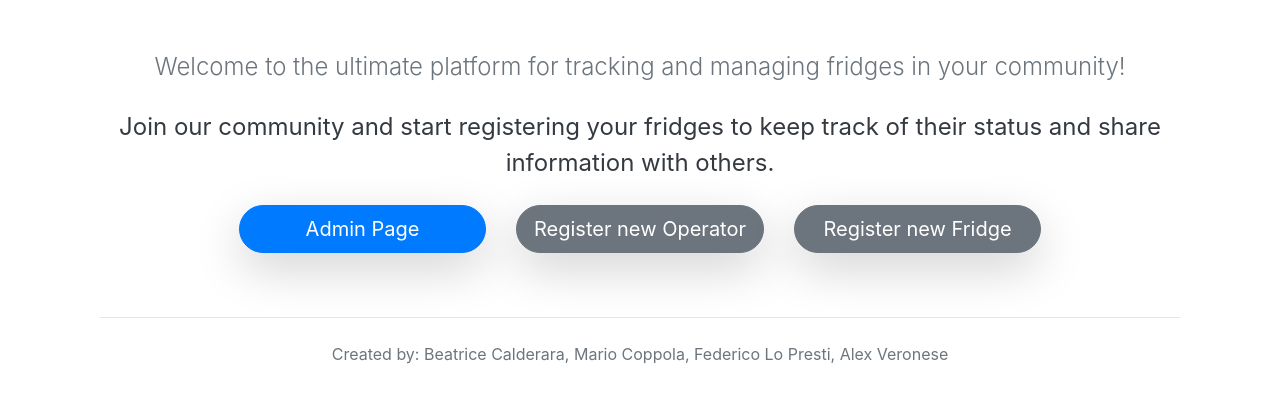
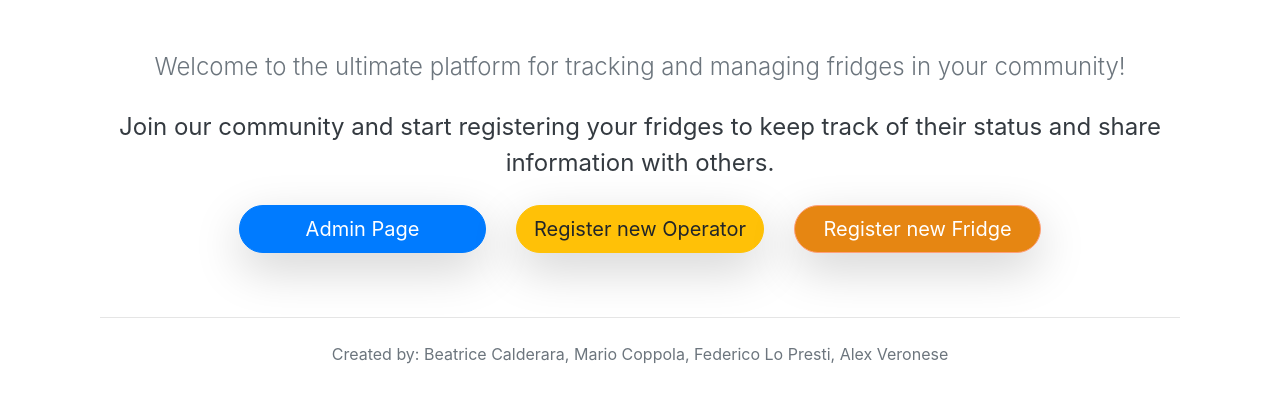
Before and after one commit to alexveronese/fridge_community, a Django app: page / in a window 1280 px wide. Shown: the part 580-994 px from the top of the page. Run offline with Django 5.2, Linux system fonts and the light colour scheme; a user stored in the database is signed in; some libraries are stand-ins or nearby versions.

Commit message:
fixed operator pages

```diff
--- a/config/main/templates/main/home.html
+++ b/config/main/templates/main/home.html
@@ -23,10 +23,18 @@
                         <a href="/admin/" class="btn btn-lg btn-primary rounded-pill shadow-lg w-100">Admin Page</a>
                     </div>
                     <div class="col-md-3 col-sm-4 mb-3">
-                        <a href="{% url 'registerop' %}" class="btn btn-lg btn-secondary rounded-pill shadow-lg w-100">Register new Operator</a>
+                        <a href="{% url 'registerop' %}" class="btn btn-lg btn-warning rounded-pill shadow-lg w-100">Register new Operator</a>
                     </div>
                     <div class="col-md-3 col-sm-4 mb-3">
-                        <a href="{% url 'main:regfridge_list' %}" class="btn btn-lg btn-secondary rounded-pill shadow-lg w-100">Register new Fridge</a>
+                        <a href="{% url 'main:regfridge_list' %}" class="btn btn-lg rounded-pill shadow-lg w-100" style="background-color: #e68612; color: #fff; border-color: #FFA07A;">Register new Fridge</a>
+                    </div>
+                {% else %}
+                    {% if "Operators" in user.groups.all.0.name %}
+                        <div class="col-md-3 col-sm-4 mb-3">
+                        <a href="{% url 'main:register_fridge' %}" class="btn btn-lg rounded-pill shadow-lg w-100" style="background-color: #e68612; color: #fff; border-color: #FFA07A;">Register new Fridge</a>
+                        </div>
+                        <div class="col-md-3 col-sm-4 mb-3">
+                            <a href="{% url 'main:fridge_list' %}" class="btn btn-lg rounded-pill shadow-lg w-100" style="background-color: #bf50bd; color: #fff; border-color: #7A288A;">Fridge List</a>
                         </div>
                     {% else %}
                         <div class="col-md-3 col-sm-4 mb-3">
@@ -35,6 +43,7 @@
                         <div class="col-md-3 col-sm-4 mb-3">
                             <a href="{% url 'main:my_fridge_list' %}" class="btn btn-lg rounded-pill shadow-lg w-100" style="background-color: #bf50bd; color: #fff; border-color: #7A288A;">My Fridge List</a>
                         </div>
+                    {% endif %}
                 {% endif %}
 
             {% else %}
--- a/config/main/templates/main/my_fridge_list.html
+++ b/config/main/templates/main/my_fridge_list.html
@@ -74,7 +74,7 @@
                         <td style="width: 70%;"><h4><b>Fridge n° {{ l.serial_number }}</b></h4></td>
                         <td style="width: 30%; text-align: right;">
                             <div class="col-md-12 col-sm-12 mb-0">
-                                <a href="{% url 'main:chart_data' l.pk %}" class="btn btn-lg btn-info rounded-pill shadow-lg w-100">View Statistics</a>
+                                <a href="{% url 'main:chart_data' l.pk %}" class="btn btn-lg btn-info rounded-pill shadow-lg w-100">View Stats</a>
                             </div>
                         </td>
                     </tr>
```
Also changed, not shown: config/main/templates/main/chart_data.html (+8 -12 lines), config/main/templates/main/fridge_list.html (+13 -3 lines). Lines whose indentation alone changed are shown as unchanged.
